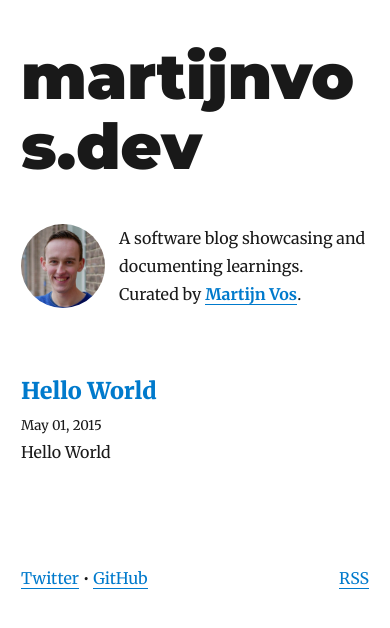
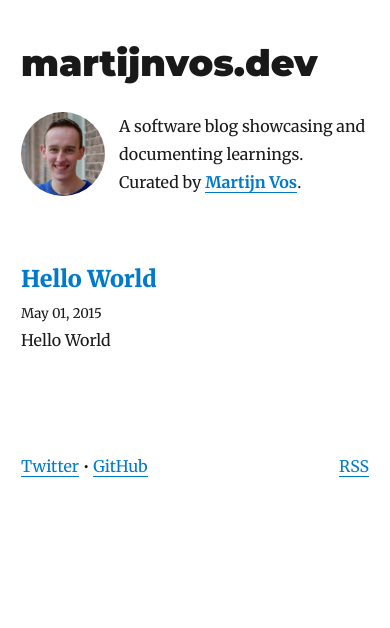
Before and after one commit to Martijnvos/martijnvos.dev, a Gatsby site: page / in a window 390 px wide. Built offline with nearby package versions, Linux system fonts and the light colour scheme; Gatsby itself is replaced by a stand-in of ours; some packages are replaced by stand-ins of ours.

Commit message:
refactor: rescale title to fit on mobile and be less obtrusive

```diff
--- a/src/components/layout.js
+++ b/src/components/layout.js
@@ -13,8 +13,8 @@ class Layout extends React.Component {
       header = (
         <h1
           style={{
-            ...scale(1.5),
-            marginBottom: rhythm(1.5),
+            ...scale(0.9),
+            marginBottom: rhythm(1),
             marginTop: 0,
           }}
         >
```
